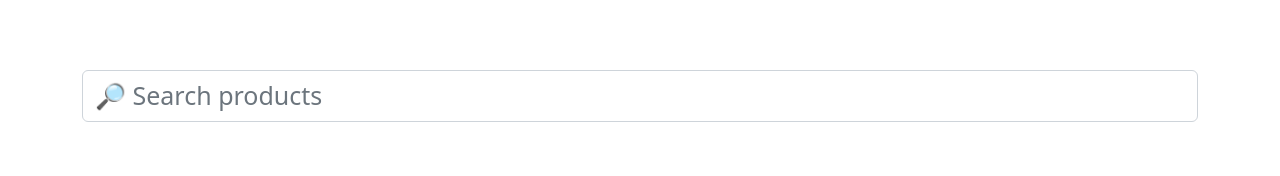
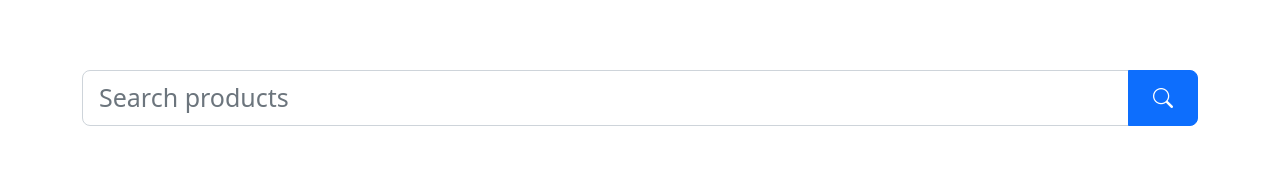
Before and after one commit to Abdurrehman2021-CS-44/e-commerce, a React (Create React App) app: page / in a window 1280 px wide. Shown: the part 296-472 px from the top of the page. Built offline with nearby package versions, Linux system fonts and the light colour scheme.

Commit message:
Implement search functionality

```diff
--- a/public/index.html
+++ b/public/index.html
@@ -11,6 +11,8 @@
 
     <link href="https://cdn.jsdelivr.net/npm/bootstrap@5.2.3/dist/css/bootstrap.min.css" rel="stylesheet" integrity="sha384-rbsA2VBKQhggwzxH7pPCaAqO46MgnOM80zW1RWuH61DGLwZJEdK2Kadq2F9CUG65" crossorigin="anonymous">
 
+    <link rel="stylesheet" href="https://cdn.jsdelivr.net/npm/bootstrap-icons@1.10.5/font/bootstrap-icons.css">
+
     <title>React App</title>
   </head>
   <body>
--- a/src/App.css
+++ b/src/App.css
@@ -282,5 +282,5 @@ input {
 }
 
 .search-bar {
-    font-size: 25px;
+    font-size: 25px !important;
 }
--- a/src/components/ProductListing.js
+++ b/src/components/ProductListing.js
@@ -1,22 +1,43 @@
 import Product from "./Product";
 import products from "../products";
+import { useState } from "react";
 
 const ProductListing = () => {
+
+    const [search, setSearch] = useState("");
+    const [availableProducts, setAvailableProducts] = useState(products);
+
+    const handleChange = (e) => {
+        const inputValue = e.target.value;
+        setSearch(inputValue);
+    }
+
+    const handleClick = () => {
+        const searchedItems = products.filter((product) => product.title.includes(search));
+        setAvailableProducts(searchedItems);
+    }
+
     return (
         <>
             <h1 className="title">Abdur Rehman's Shop</h1>
             <div className="container">
-                <input
-                    type="text"
-                    name="search"
-                    className="form-control search-bar"
-                    placeholder="🔎 Search products"
-                />
+                <div class="input-group input-group-lg">
+                    <input
+                        type="text"
+                        class="form-control search-bar"
+                        aria-label="Large"
+                        aria-describedby="inputGroup-sizing-sm"
+                        placeholder="Search products"
+                        value={search}
+                        onChange={handleChange}
+                    />
+                    <button className="btn btn-primary px-4" onClick={handleClick}> <i class="bi bi-search"></i> </button>
+                </div>
             </div>
             <div className="container my-5">
                 <div className="row">
                     {
-                        products.map((product, index) => {
+                        availableProducts.map((product, index) => {
                             return (
                                 <div className="col-lg-4 col-md-6 my-4" key={index}>
                                     <Product
```
